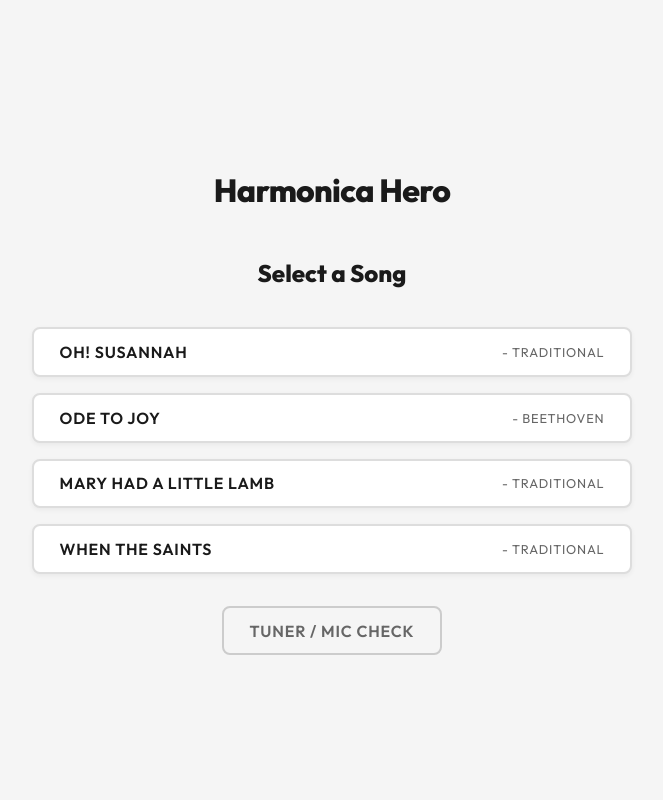
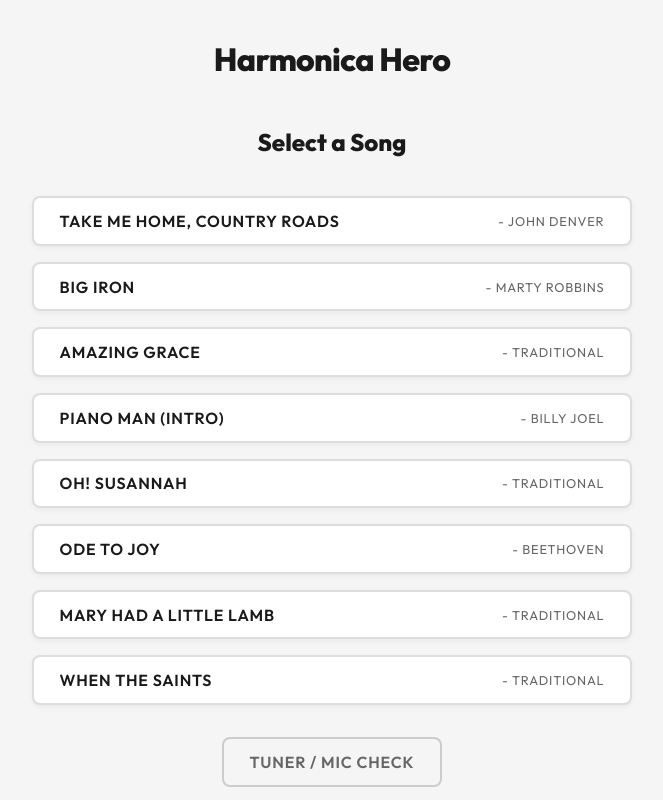
Before and after one commit to Jack-Taylor-Gorman/Harmonica-Hero, a React (Vite) app: page / in a window 1280 px wide. Shown: the whole page, without its empty margins (308-971 px from the left). Built offline with nearby package versions, Linux system fonts and the light colour scheme.

Commit message:
feat: implementing zoom, speed controls, and dynamic rendering v0.12.4

```diff
--- a/src/components/GameCanvas.css
+++ b/src/components/GameCanvas.css
@@ -60,27 +60,82 @@
     margin-left: 10px;
 }
 
-background: rgba(42, 42, 42, 0.8);
-border: 1px solid rgba(255, 255, 255, 0.2);
-color: white;
-padding: 8px 16px;
-border-radius: 4px;
-font-family: 'Outfit',
-sans-serif;
-cursor: pointer;
-transition: all 0.2s;
+/* Button Group Styles */
+.hud-btn-group {
+    display: flex;
+    align-items: center;
+    gap: 8px;
+    /* Tighter gap */
 }
 
-.exit-btn:hover {
-    background: #E65100;
+.speed-control {
+    display: flex;
+    flex-direction: column;
+    align-items: center;
+    color: #ccc;
+    font-size: 0.75rem;
+    /* Smaller label */
+    margin-right: 15px;
+    /* Separate slider from buttons */
+}
+
+.speed-control input {
+    width: 90px;
+    height: 4px;
+    /* Slimmer slider */
+    accent-color: #E65100;
+}
+
+/* Base style for HUD action buttons */
+.hud-btn {
+    background: transparent;
+    border: 1px solid rgba(255, 255, 255, 0.4);
+    color: rgba(255, 255, 255, 0.9);
+    height: 32px;
+    border-radius: 16px;
+    /* Pill shape */
+    cursor: pointer;
+    font-family: 'Outfit', sans-serif;
+    font-size: 0.85rem;
+    display: flex;
+    align-items: center;
+    justify-content: center;
+    transition: all 0.2s ease;
+    padding: 0 14px;
+}
+
+.hud-btn:hover {
+    background: rgba(255, 255, 255, 0.15);
+    border-color: #fff;
+    color: #fff;
+}
+
+.hud-btn.icon-only {
+    width: 32px;
+    padding: 0;
+    font-size: 1.1rem;
+    border-radius: 50%;
+    /* Circle */
+}
+
+/* Specific Tweak for Retry to standout slightly? No, keeping uniform is better for "fitting next to each other" */
+.retry-btn:hover {
     border-color: #E65100;
+    color: #E65100;
+    background: rgba(230, 81, 0, 0.1);
+}
+
+.back-btn:hover {
+    border-color: #d32f2f;
+    color: #ffcdd2;
+    background: rgba(211, 47, 47, 0.1);
 }
 
 .score {
-    font-size: 2.5rem;
+    font-size: 1.8rem;
     font-weight: 800;
     color: white;
     text-shadow: 0 2px 10px rgba(230, 81, 0, 0.5);
-    /* Orange glow */
     margin: 0;
+    letter-spacing: -1px;
 }
--- a/src/game/Songs.ts
+++ b/src/game/Songs.ts
@@ -35,6 +35,72 @@
 
 export const SONGS: Song[] = [
   {
+    id: 'country-roads',
+    title: "Take Me Home, Country Roads",
+    artist: "John Denver",
+    bpm: 100,
+    offset: 0,
+    // "Country road, take me home"
+    notes: TabParser.parse("Country Roads", `
+      4:2 -4:2 5:4
+      5:2 4:2 -4:4
+      5:2 -4:2 4:2 5:2 6:4 -6:4
+
+      -6:2 5:2 6:2 5:2 5:2 4:2 -4:2
+      5:2 5:2 -4:2 4:2 4:4 -4:2 4:4
+
+      4:2 -4:2 5:4
+      5:2 4:2 -4:4
+      5:2 -4:2 4:2 5:2 6:4 -6:4
+    `, { bpm: 120 })
+  },
+  {
+    id: 'big-iron',
+    title: "Big Iron",
+    artist: "Marty Robbins",
+    bpm: 140,
+    offset: 0,
+    notes: TabParser.parse("Big Iron", `
+      -5:2 6:2 -6:2 7:2 7:2 -8:2 -6:2 -5:4
+      -5:2 6:2 -6:2 -4:2 -4:2 4:2 -4:4
+
+      -5:2 6:2 -6:2 7:2 7:2 -8:2 -6:2 -5:4
+      -5:2 6:2 -6:2 -5:2 -6:2 7:2 -8:4
+
+      -6:2 7:2 -8:2 -8:2 -8:2 -8:2 -8:2 -8:4
+      -8:2 -8:2 -8:2 7:2 7:2 -6:2 7:4
+
+      -5:2 6:2 -6:2 7:2 7:2 -8:2 -6:2 -5:4
+      -5:2 6:2 -6:2 -4:2 -4:2 4:2 -4:4
+      -5:2 -5:2 -5:2 6:2 -5:4
+    `, { bpm: 140 })
+  },
+  {
+    id: 'amazing-grace',
+    title: "Amazing Grace",
+    artist: "Traditional",
+    bpm: 90,
+    offset: 0,
+    notes: TabParser.parse("Amazing Grace", `
+      6:2 7:4 8:1 7:1 8:4 -8:2 7:4 6:4
+      6:2 7:4 8:1 7:1 8:4 -8:4 9:8
+      8:2 9:4 9:1 8:1 7:4 6:2 6:4 5:2 6:4
+      6:2 7:4 8:1 7:1 8:4 -8:2 7:8
+    `, { bpm: 90 })
+  },
+  {
+    id: 'piano-man',
+    title: "Piano Man (Intro)",
+    artist: "Billy Joel",
+    bpm: 140,
+    offset: 0,
+    notes: TabParser.parse("Piano Man", `
+      5:2 6:2 6:2 6:2 6:2 5:2 -5:2 5:2 -4:4 4:4 4:4
+      5:2 6:2 6:2 6:2 6:2 5:2 -5:2 5:2 -4:4 4:4 4:4
+      5:2 5:2 5:2 5:2 -4:2 4:2 4:2 4:2 3:2 4:4
+    `, { bpm: 140 })
+  },
+  {
     id: 'oh-susannah',
     title: "Oh! Susannah",
     artist: "Traditional",
```
Also changed, not shown: src/components/GameCanvas.tsx (+120 -49 lines).
